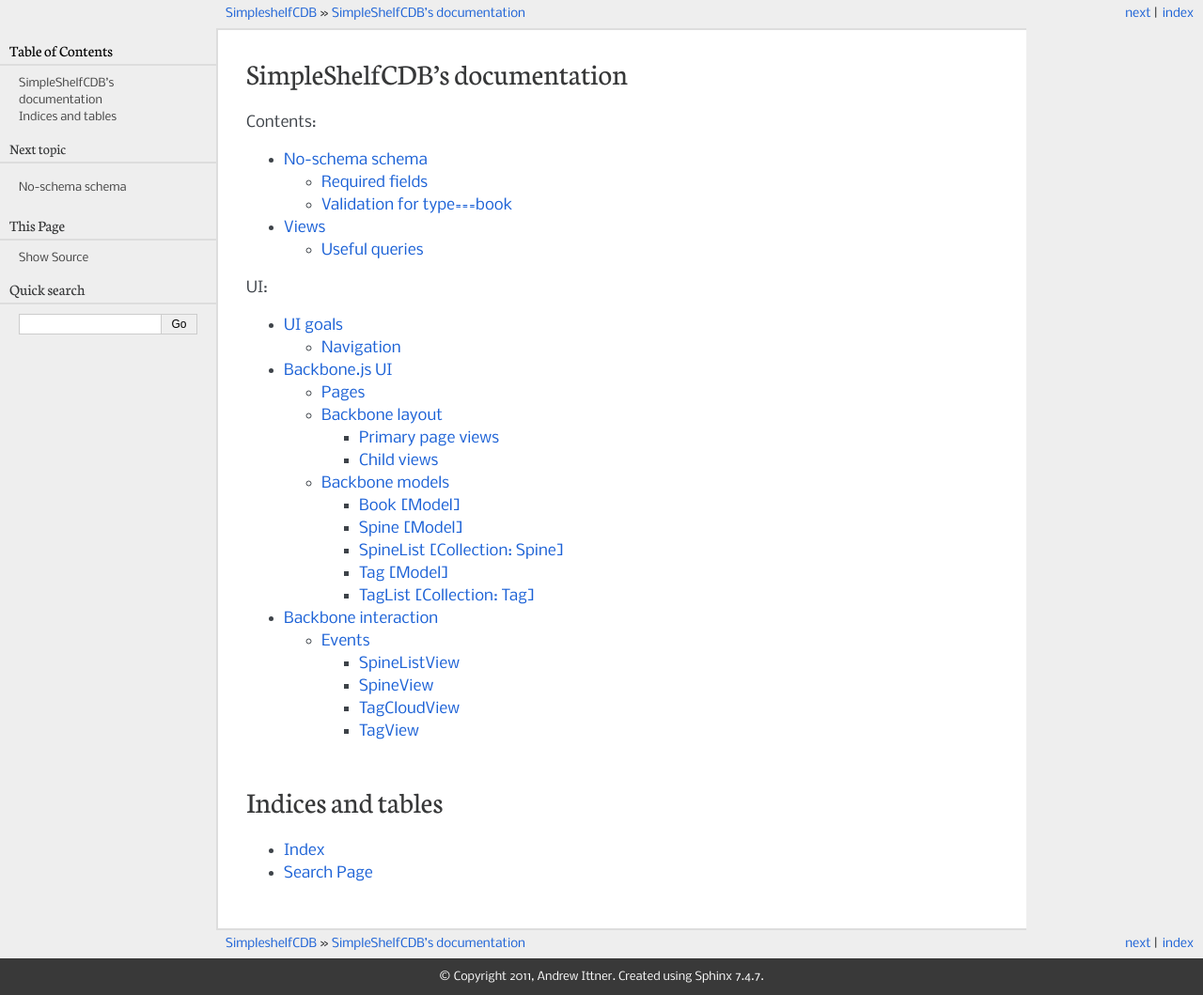
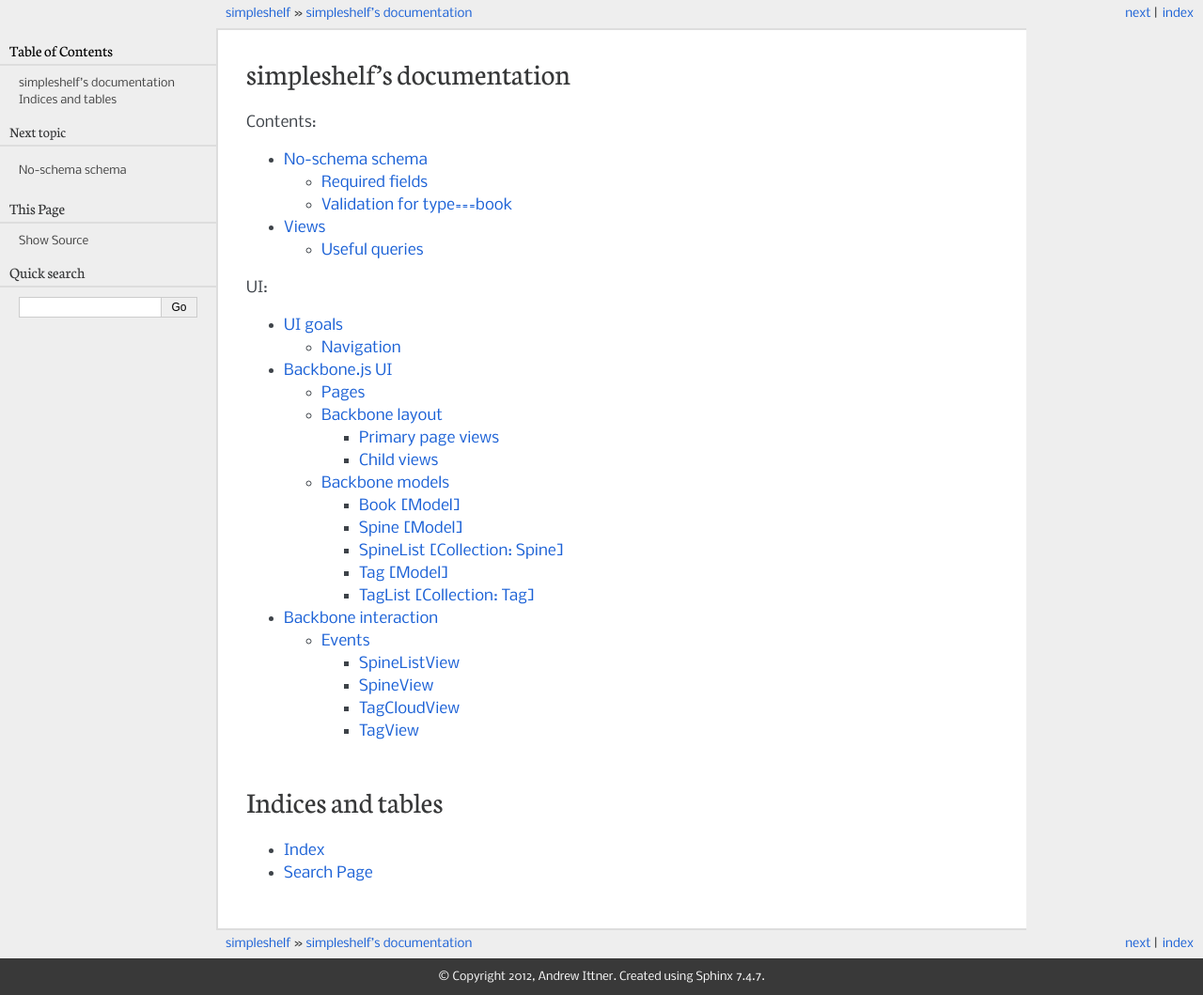
Before and after one commit to tephyr/simpleshelf, a Sphinx documentation site: the page built from docs/index.rst, in a window 1280 px wide. Shown: the whole page at 94% size. Built offline with Sphinx 7.4.7, drawn with Linux system fonts in a browser that asks for light colours.

Commit message:
Update project name in docs

```diff
--- a/docs/conf.py
+++ b/docs/conf.py
@@ -1,6 +1,6 @@
 # -*- coding: utf-8 -*-
 #
-# SimpleShelfCDB documentation build configuration file, created by
+# simpleshelf documentation build configuration file, created by
 # sphinx-quickstart on Thu Aug 25 19:03:21 2011.
 #
 # This file is execfile()d with the current directory set to its containing dir.
@@ -40,8 +40,8 @@ source_suffix = '.rst'
 master_doc = 'index'
 
 # General information about the project.
-project = u'SimpleShelfCDB'
-copyright = u'2011, Andrew Ittner'
+project = u'simpleshelf'
+copyright = u'2012, Andrew Ittner'
 
 # The version info for the project you're documenting, acts as replacement for
 # |version| and |release|, also used in various other places throughout the
@@ -103,10 +103,10 @@ html_theme = 'pyramid'
 
 # The name for this set of Sphinx documents.  If None, it defaults to
 # "<project> v<release> documentation".
-html_title = 'Simpleshelf in CouchDB'
+html_title = 'simpleshelf'
 
 # A shorter title for the navigation bar.  Default is the same as html_title.
-html_short_title = 'SimpleshelfCDB'
+html_short_title = 'simpleshelf'
 
 # The name of an image file (relative to this directory) to place at the top
 # of the sidebar.
@@ -164,7 +164,7 @@ html_static_path = ['_static']
 #html_file_suffix = None
 
 # Output file base name for HTML help builder.
-htmlhelp_basename = 'SimpleShelfCDBdoc'
+htmlhelp_basename = 'simpleshelfdoc'
 
 
 # -- Options for LaTeX output --------------------------------------------------
@@ -178,7 +178,7 @@ htmlhelp_basename = 'SimpleShelfCDBdoc'
 # Grouping the document tree into LaTeX files. List of tuples
 # (source start file, target name, title, author, documentclass [howto/manual]).
 latex_documents = [
-  ('index', 'SimpleShelfCDB.tex', u'SimpleShelfCDB Documentation',
+  ('index', 'simpleshelf.tex', u'simpleshelf Documentation',
    u'Andrew Ittner', 'manual'),
 ]
 
@@ -211,6 +211,6 @@ latex_documents = [
 # One entry per manual page. List of tuples
 # (source start file, name, description, authors, manual section).
 man_pages = [
-    ('index', 'simpleshelfcdb', u'SimpleShelfCDB Documentation',
+    ('index', 'simpleshelf', u'simpleshelf Documentation',
      [u'Andrew Ittner'], 1)
 ]
--- a/docs/index.rst
+++ b/docs/index.rst
@@ -1,8 +1,8 @@
 .. SimpleShelfCDB documentation master file, created by
    sphinx-quickstart on Thu Aug 25 19:03:21 2011.
 
-SimpleShelfCDB's documentation
-==============================
+simpleshelf's documentation
+===========================
 
 Contents:
 
```
